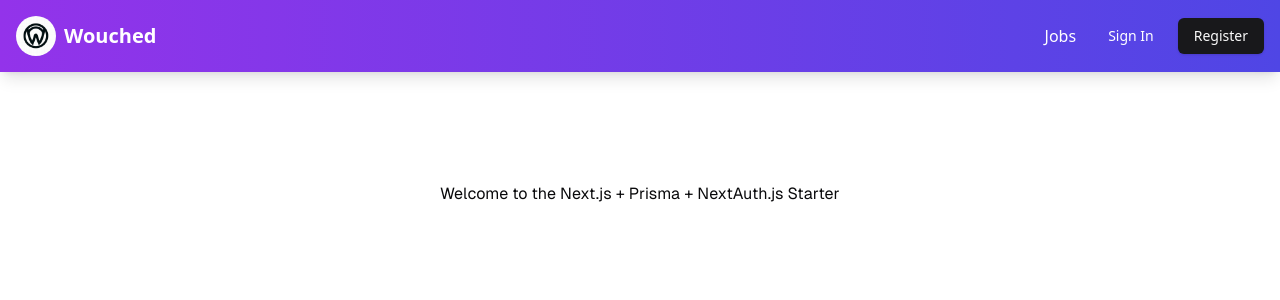
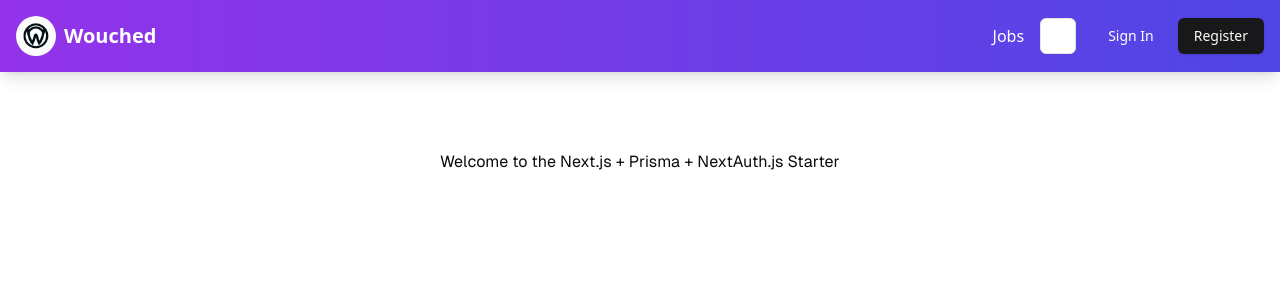
Before and after one commit to CosaNostraa69/wouchedV2, a Next.js app: page / in a window 1280 px wide. Shown: the top 300 px of the page. Built offline with nearby package versions, Linux system fonts and the light colour scheme; no server answers.

Commit message:
Add darkmode

```diff
--- a/package.json
+++ b/package.json
@@ -25,6 +25,7 @@
     "lucide-react": "^0.445.0",
     "next": "14.2.13",
     "next-auth": "^4.24.7",
+    "next-themes": "^0.3.0",
     "react": "^18",
     "react-dom": "^18",
     "tailwind-merge": "^2.5.2",
--- a/src/app/layout.tsx
+++ b/src/app/layout.tsx
@@ -3,12 +3,14 @@ import localFont from "next/font/local";
 import "./globals.css";
 import AuthProvider from '@/components/AuthProvider'
 import Header from '@/components/layout/Header'
+import { ThemeProvider } from "@/components/theme-provider"
 
 const geistSans = localFont({
   src: "./fonts/GeistVF.woff",
   variable: "--font-geist-sans",
   weight: "100 900",
 });
+
 const geistMono = localFont({
   src: "./fonts/GeistMonoVF.woff",
   variable: "--font-geist-mono",
@@ -26,13 +28,20 @@ export default function RootLayout({
   children: React.ReactNode;
 }>) {
   return (
-    <html lang="en">
-      <body className={`${geistSans.variable} ${geistMono.variable} font-sans`}>
+    <html lang="en" suppressHydrationWarning>
+      <body className={`${geistSans.variable} ${geistMono.variable} font-sans antialiased`}>
         <AuthProvider>
-          <Header />
-          <main className="container mx-auto mt-8 px-4">
-            {children}
-          </main>
+          <ThemeProvider
+            attribute="class"
+            defaultTheme="system"
+            enableSystem
+            disableTransitionOnChange
+          >
+            <Header />
+            <main>
+              {children}
+            </main>
+          </ThemeProvider>
         </AuthProvider>
       </body>
     </html>
--- a/src/components/PublicEmployerProfile.tsx
+++ b/src/components/PublicEmployerProfile.tsx
@@ -108,7 +108,7 @@ export function PublicEmployerProfile({ employerId }: PublicEmployerProfileProps
                     <AvatarFallback>{profile.name.charAt(0)}</AvatarFallback>
                 </Avatar>
                 <div>
-                    <CardTitle className="text-2xl">{profile.name}</CardTitle>
+                    <CardTitle className="text-2xl">{profile.company.name}</CardTitle>
                     <div className="flex items-center space-x-2">
                         <StarRating rating={profile.rating} />
                         <span>{profile.rating.toFixed(1)}</span>
@@ -176,7 +176,7 @@ export function PublicEmployerProfile({ employerId }: PublicEmployerProfileProps
                         )}
                     </TabsContent>
                     <TabsContent value="jobs">
-                        <EmployerJobList jobs={jobs} isPublicView={true} />
+                        <EmployerJobList initialJobs={jobs} isPublicView={true} />
                     </TabsContent>
                 </Tabs>
             </CardContent>
--- a/src/components/layout/Header.tsx
+++ b/src/components/layout/Header.tsx
@@ -14,6 +14,7 @@ import {
 } from "@/components/ui/dropdown-menu"
 import { Avatar, AvatarFallback, AvatarImage } from "@/components/ui/avatar"
 import { useEffect, useState } from 'react'
+import { ModeToggle } from '@/components/ui/mode-toggle'
 
 const Header = () => {
   const { data: session, status } = useSession()
@@ -54,6 +55,7 @@ const Header = () => {
         </Link>
         <nav className="flex items-center space-x-4">
           <Link href="/jobs" className="hover:text-gray-300 transition-colors">Jobs</Link>
+          <ModeToggle />
           {status === 'loading' ? (
             <span>Loading...</span>
           ) : session ? (
--- /dev/null
+++ b/src/components/theme-provider.tsx
@@ -0,0 +1,9 @@
+"use client"
+
+import * as React from "react"
+import { ThemeProvider as NextThemesProvider } from "next-themes"
+import { type ThemeProviderProps } from "next-themes/dist/types"
+
+export function ThemeProvider({ children, ...props }: ThemeProviderProps) {
+  return <NextThemesProvider {...props}>{children}</NextThemesProvider>
+}
--- /dev/null
+++ b/src/components/ui/mode-toggle.tsx
@@ -0,0 +1,40 @@
+"use client"
+
+import * as React from "react"
+import { MoonIcon, SunIcon } from "@radix-ui/react-icons"
+import { useTheme } from "next-themes"
+
+import { Button } from "@/components/ui/button"
+import {
+  DropdownMenu,
+  DropdownMenuContent,
+  DropdownMenuItem,
+  DropdownMenuTrigger,
+} from "@/components/ui/dropdown-menu"
+
+export function ModeToggle() {
+  const { setTheme } = useTheme()
+
+  return (
+    <DropdownMenu>
+      <DropdownMenuTrigger asChild>
+        <Button variant="outline" size="icon">
+          <SunIcon className="h-[1.2rem] w-[1.2rem] rotate-0 scale-100 transition-all dark:-rotate-90 dark:scale-0" />
+          <MoonIcon className="absolute h-[1.2rem] w-[1.2rem] rotate-90 scale-0 transition-all dark:rotate-0 dark:scale-100" />
+          <span className="sr-only">Toggle theme</span>
+        </Button>
+      </DropdownMenuTrigger>
+      <DropdownMenuContent align="end">
+        <DropdownMenuItem onClick={() => setTheme("light")}>
+          Light
+        </DropdownMenuItem>
+        <DropdownMenuItem onClick={() => setTheme("dark")}>
+          Dark
+        </DropdownMenuItem>
+        <DropdownMenuItem onClick={() => setTheme("system")}>
+          System
+        </DropdownMenuItem>
+      </DropdownMenuContent>
+    </DropdownMenu>
+  )
+}
```
Also changed, not shown: 1 other file (tests, documents, lock files or other folders).
